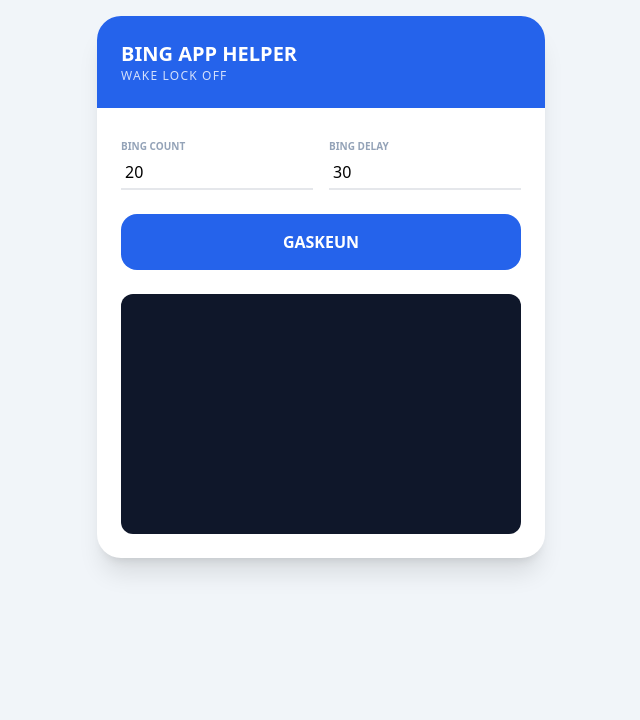
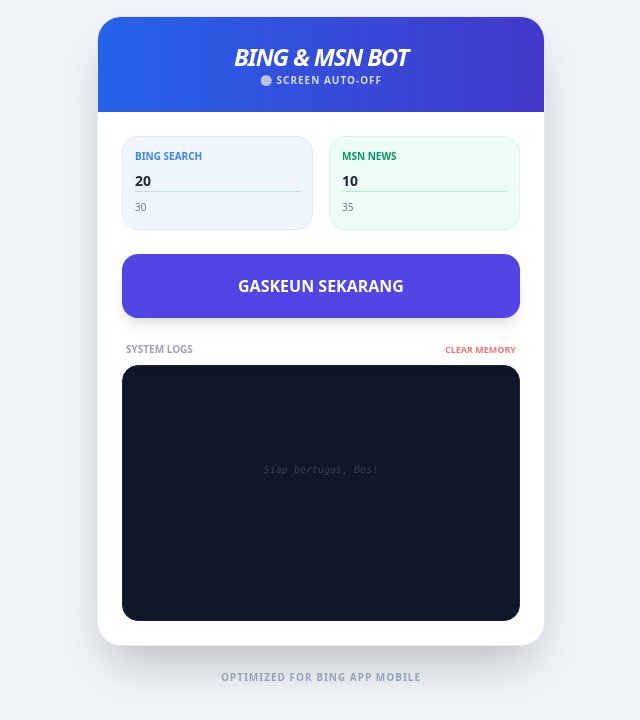
Before and after one commit to sapamaunet-cpu/Tuyul, a Next.js app: page / in a window 1280 px wide. Shown: the top 720 px of the page, without its empty margins (319-959 px from the left). Built offline with nearby package versions, Linux system fonts and the light colour scheme.

Commit message:
Update page.js

```diff
--- a/app/page.js
+++ b/app/page.js
@@ -1,7 +1,8 @@
 'use client';
-import { useState, useRef } from 'react';
+import { useState, useRef, useEffect } from 'react';
 
 export default function AutomatorPage() {
+  // Config default: Bing (20 tugas, delay 30s) | MSN (10 tugas, delay 35s)
   const [config, setConfig] = useState({ msnCount: 10, msnDelay: 35, bingCount: 20, bingDelay: 30 });
   const [logs, setLogs] = useState([]);
   const [isRunning, setIsRunning] = useState(false);
@@ -10,6 +11,7 @@
 
   const addLog = (msg) => setLogs(p => [`[${new Date().toLocaleTimeString()}] ${msg}`, ...p]);
 
+  // --- ANTI-DUPLIKASI HARIAN ---
   const checkAndResetDailyCache = () => {
     const today = new Date().toDateString();
     const lastResetDate = localStorage.getItem('last_reset_date');
@@ -17,11 +19,12 @@
       localStorage.removeItem('used_keywords');
       localStorage.removeItem('used_links');
       localStorage.setItem('last_reset_date', today);
-      addLog("📅 Cache harian direset!");
+      addLog("📅 Hari baru terdeteksi. Memori duplikasi direset!");
     }
   };
 
   const getUsedData = (key) => JSON.parse(localStorage.getItem(key) || '[]');
+
   const saveToCache = (key, item) => {
     const used = getUsedData(key);
     if (!used.includes(item)) {
@@ -30,6 +33,7 @@
     }
   };
 
+  // --- WAKE LOCK (Layar Tetap Nyala) ---
   const toggleWakeLock = async (on) => {
     if (on && 'wakeLock' in navigator) {
       try {
@@ -42,12 +46,21 @@
     }
   };
 
+  // Generator Parameter MSN agar terlihat natural
+  const generateMsnParams = () => {
+    const ocids = ['binghp', 'bingsapp', 'mqs', 'winp2oct'];
+    const cvid = [...Array(32)].map(() => Math.floor(Math.random() * 16).toString(16)).join('');
+    return `ocid=${ocids[Math.floor(Math.random() * ocids.length)]}&cvid=${cvid}&ei=${Math.floor(Math.random() * 99)}`;
+  };
+
+  // --- FUNGSI UTAMA ---
   const startAutomation = async () => {
     if (isRunning) return;
+
     checkAndResetDailyCache();
     setIsRunning(true);
     await toggleWakeLock(true);
-    addLog("🚀 Memulai mode simulasi manual...");
+    addLog("🚀 Memulai Misi (Bing & MSN)...");
 
     try {
       const res = await fetch('/api/tasks');
@@ -56,52 +69,67 @@
       const usedKeywords = getUsedData('used_keywords');
       const usedLinks = getUsedData('used_links');
 
-      const selectedKeywords = data.allKeywords.filter(k => !usedKeywords.includes(k)).sort(() => 0.5 - Math.random()).slice(0, Number(config.bingCount));
-      const selectedLinks = data.allLinks.filter(l => !usedLinks.includes(l)).sort(() => 0.5 - Math.random()).slice(0, Number(config.msnCount));
+      // Filter yang belum pernah diklik hari ini
+      const selectedKeywords = data.allKeywords
+        .filter(k => !usedKeywords.includes(k))
+        .sort(() => 0.5 - Math.random())
+        .slice(0, Number(config.bingCount));
 
-      // --- LOOP BING SEARCH (DITWEAK UNTUK BING APP) ---
+      const selectedLinks = data.allLinks
+        .filter(l => !usedLinks.includes(l))
+        .sort(() => 0.5 - Math.random())
+        .slice(0, Number(config.msnCount));
+
+      if (selectedKeywords.length === 0 && selectedLinks.length === 0) {
+        addLog("⚠️ Tidak ada tugas baru untuk hari ini.");
+        setIsRunning(false);
+        return;
+      }
+
+      // --- LOOP BING SEARCH (Optimasi Bing App) ---
+      if (selectedKeywords.length > 0) {
+        addLog(`🔍 Menjalankan ${selectedKeywords.length} Bing Search...`);
         for (let i = 0; i < selectedKeywords.length; i++) {
           const word = selectedKeywords[i];
-
-        // Delay dibuat agak acak tapi tetap lambat agar poin pecah
-        const safeDelay = Number(config.bingDelay) < 25 ? 25 : Number(config.bingDelay);
-        const actualDelay = (safeDelay + (Math.random() * 8)).toFixed(1);
-
-        // CVID dan ID unik per pencarian
+          const actualDelay = (Number(config.bingDelay) + (Math.random() * 8)).toFixed(1);
           const cvid = [...Array(32)].map(() => Math.floor(Math.random() * 16).toString(16)).join('');
 
-        // Menggunakan parameter yang kamu sebutkan tadi (PC=SANSAAND)
+          // Menggunakan PC=SANSAAND agar sinkron dengan Bing App Android
           const searchUrl = `https://www.bing.com/search?q=${encodeURIComponent(word)}&PC=SANSAAND&FORM=QSRE5&cvid=${cvid}`;
 
-        addLog(`[Bing ${i+1}] ${word} (${actualDelay}s)`);
-
+          addLog(`[Bing ${i+1}/${selectedKeywords.length}] ${word} (${actualDelay}s)`);
           const win = window.open(searchUrl, '_blank');
           saveToCache('used_keywords', word);
 
           await new Promise(r => setTimeout(r, actualDelay * 1000));
           if (win) win.close();
-
-        // Jeda istirahat agar sistem Bing App tidak curiga
           await new Promise(r => setTimeout(r, 3000));
         }
+      }
 
-      // --- LOOP MSN NEWS ---
+      // --- LOOP MSN READ (News) ---
+      if (selectedLinks.length > 0) {
+        addLog(`📰 Menjalankan ${selectedLinks.length} MSN News...`);
         for (let i = 0; i < selectedLinks.length; i++) {
           const link = selectedLinks[i];
-        const actualMsnDelay = (Number(config.msnDelay) + (Math.random() * 10)).toFixed(1);
+          const actualMsnDelay = (Number(config.msnDelay) + (Math.random() * 10 - 5)).toFixed(1);
 
-        addLog(`[MSN ${i+1}] Reading... (${actualMsnDelay}s)`);
-        const win = window.open(link, '_blank');
+          // Tambahkan parameter unik MSN
+          const finalUrl = `${link}${link.includes('?') ? '&' : '?'}${generateMsnParams()}`;
+
+          addLog(`[MSN ${i+1}/${selectedLinks.length}] Membaca Berita... (${actualMsnDelay}s)`);
+          const win = window.open(finalUrl, '_blank');
           saveToCache('used_links', link);
 
           await new Promise(r => setTimeout(r, actualMsnDelay * 1000));
           if (win) win.close();
-        await new Promise(r => setTimeout(r, 2000));
+          await new Promise(r => setTimeout(r, 3500));
+        }
       }
 
-      addLog("✅ SEMUA TUGAS SELESAI!");
+      addLog("✅ SEMUA MISI SELESAI UNTUK HARI INI!");
     } catch (err) {
-      addLog("❌ Error: " + err.message);
+      addLog("❌ Terjadi kesalahan: " + err.message);
     } finally {
       setIsRunning(false);
       await toggleWakeLock(false);
@@ -109,31 +137,46 @@
   };
 
   return (
-    <div className="min-h-screen bg-slate-100 p-4 font-sans">
-      <div className="max-w-md mx-auto bg-white rounded-3xl shadow-xl overflow-hidden">
-        <div className="bg-blue-600 p-6 text-white">
-          <h1 className="text-xl font-bold">BING APP HELPER</h1>
-          <p className="text-xs opacity-80 uppercase tracking-widest">{isWakeLocked ? 'Wake Lock On' : 'Wake Lock Off'}</p>
+    <div className="min-h-screen bg-slate-100 p-4 font-sans text-slate-800">
+      <div className="max-w-md mx-auto bg-white rounded-3xl shadow-2xl overflow-hidden border border-slate-200">
+        <div className="bg-gradient-to-r from-blue-600 to-indigo-700 p-6 text-white text-center">
+          <h1 className="text-2xl font-black italic tracking-tighter">BING & MSN BOT</h1>
+          <p className="text-[10px] font-bold uppercase tracking-widest opacity-80">
+            {isWakeLocked ? '🟢 Screen Always On' : '⚪ Screen Auto-Off'}
+          </p>
         </div>
+
         <div className="p-6">
           <div className="grid grid-cols-2 gap-4 mb-6">
-            <div>
-              <label className="text-[10px] font-bold text-slate-400 uppercase">Bing Count</label>
-              <input type="number" value={config.bingCount} onChange={e => setConfig({...config, bingCount: e.target.value})} className="w-full border-b-2 p-1 outline-none focus:border-blue-500" />
+            <div className="p-3 bg-blue-50 rounded-2xl border border-blue-100">
+              <span className="text-[10px] font-black text-blue-500 uppercase block mb-1">Bing Search</span>
+              <input type="number" value={config.bingCount} onChange={e => setConfig({...config, bingCount: e.target.value})} className="w-full text-sm font-bold bg-transparent outline-none border-b border-blue-200 focus:border-blue-500" />
+              <input type="number" value={config.bingDelay} onChange={e => setConfig({...config, bingDelay: e.target.value})} className="w-full text-[10px] mt-2 bg-transparent opacity-60 outline-none" placeholder="Delay (s)" title="Delay Search" />
             </div>
-            <div>
-              <label className="text-[10px] font-bold text-slate-400 uppercase">Bing Delay</label>
-              <input type="number" value={config.bingDelay} onChange={e => setConfig({...config, bingDelay: e.target.value})} className="w-full border-b-2 p-1 outline-none focus:border-blue-500" />
+            <div className="p-3 bg-emerald-50 rounded-2xl border border-emerald-100">
+              <span className="text-[10px] font-black text-emerald-600 uppercase block mb-1">MSN News</span>
+              <input type="number" value={config.msnCount} onChange={e => setConfig({...config, msnCount: e.target.value})} className="w-full text-sm font-bold bg-transparent outline-none border-b border-emerald-200 focus:border-emerald-500" />
+              <input type="number" value={config.msnDelay} onChange={e => setConfig({...config, msnDelay: e.target.value})} className="w-full text-[10px] mt-2 bg-transparent opacity-60 outline-none" placeholder="Delay (s)" title="Delay News" />
             </div>
           </div>
-          <button onClick={startAutomation} disabled={isRunning} className={`w-full py-4 rounded-2xl font-bold text-white transition ${isRunning ? 'bg-slate-300' : 'bg-blue-600 active:scale-95'}`}>
-            {isRunning ? 'SEDANG JALAN...' : 'GASKEUN'}
+
+          <button onClick={startAutomation} disabled={isRunning} className={`w-full py-5 rounded-2xl font-black text-white shadow-lg transition-all active:scale-95 ${isRunning ? 'bg-slate-300' : 'bg-indigo-600 hover:bg-indigo-700'}`}>
+            {isRunning ? 'PROSES BERJALAN...' : 'GASKEUN SEKARANG'}
           </button>
-          <div className="mt-6 bg-slate-900 rounded-xl p-4 h-60 overflow-y-auto font-mono text-[10px] text-blue-300">
-            {logs.map((log, i) => <div key={i} className="mb-1">{log}</div>)}
+
+          <div className="mt-6">
+             <div className="flex justify-between items-center mb-2 px-1">
+                <span className="text-[10px] font-bold text-slate-400 uppercase">System Logs</span>
+                <button onClick={() => {localStorage.clear(); window.location.reload();}} className="text-[9px] font-bold text-red-400 hover:text-red-600 uppercase">Clear Memory</button>
+             </div>
+             <div className="bg-slate-900 rounded-2xl p-4 h-64 overflow-y-auto font-mono text-[10px] text-blue-300 shadow-inner border border-slate-800">
+                {logs.length === 0 && <div className="text-slate-700 italic text-center mt-20">Siap bertugas, Bos!</div>}
+                {logs.map((log, i) => <div key={i} className="mb-1 border-b border-slate-800/50 pb-1">{log}</div>)}
              </div>
           </div>
         </div>
       </div>
+      <p className="text-center mt-6 text-slate-400 text-[10px] font-bold uppercase tracking-widest">Optimized for Bing App Mobile</p>
+    </div>
   );
 }
```
Lines whose indentation alone changed are shown as unchanged.
